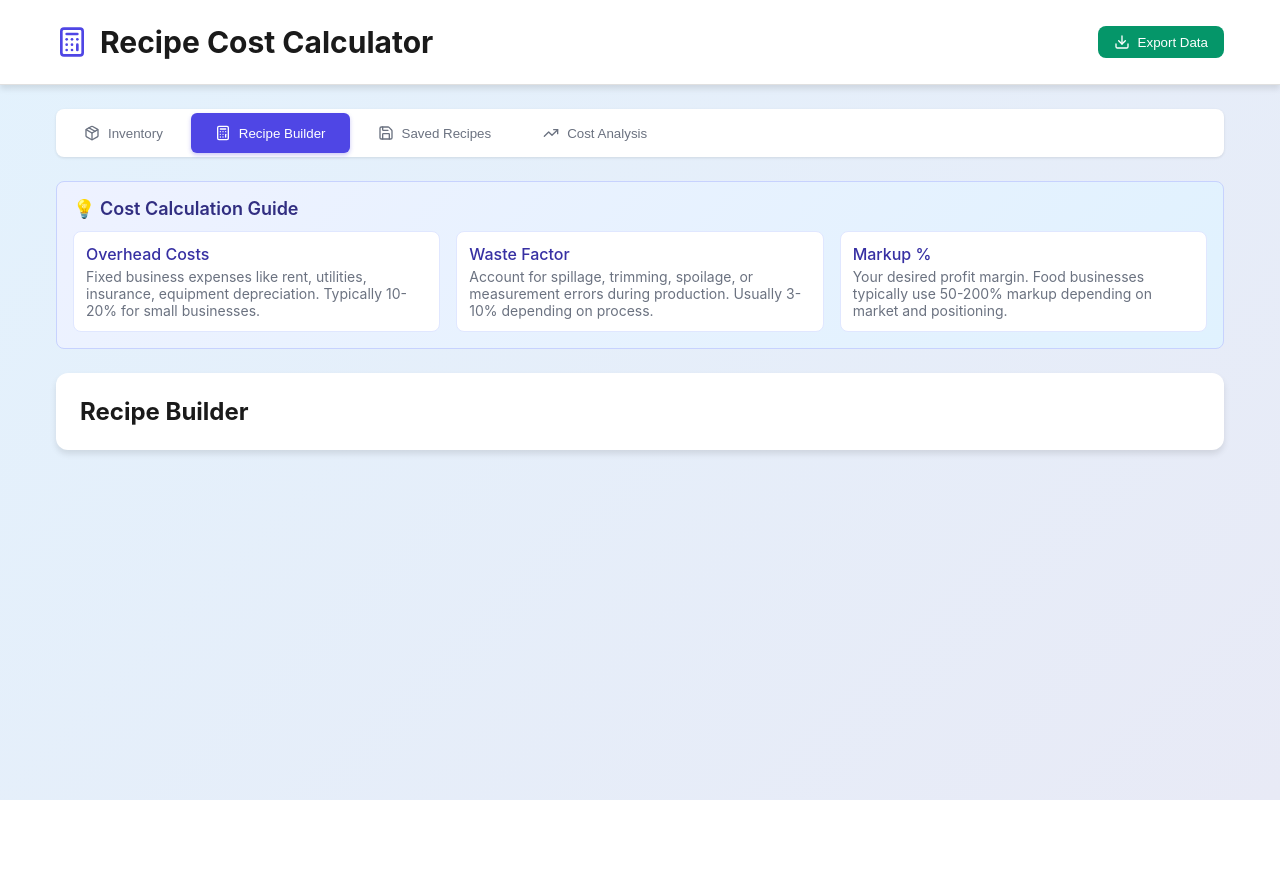
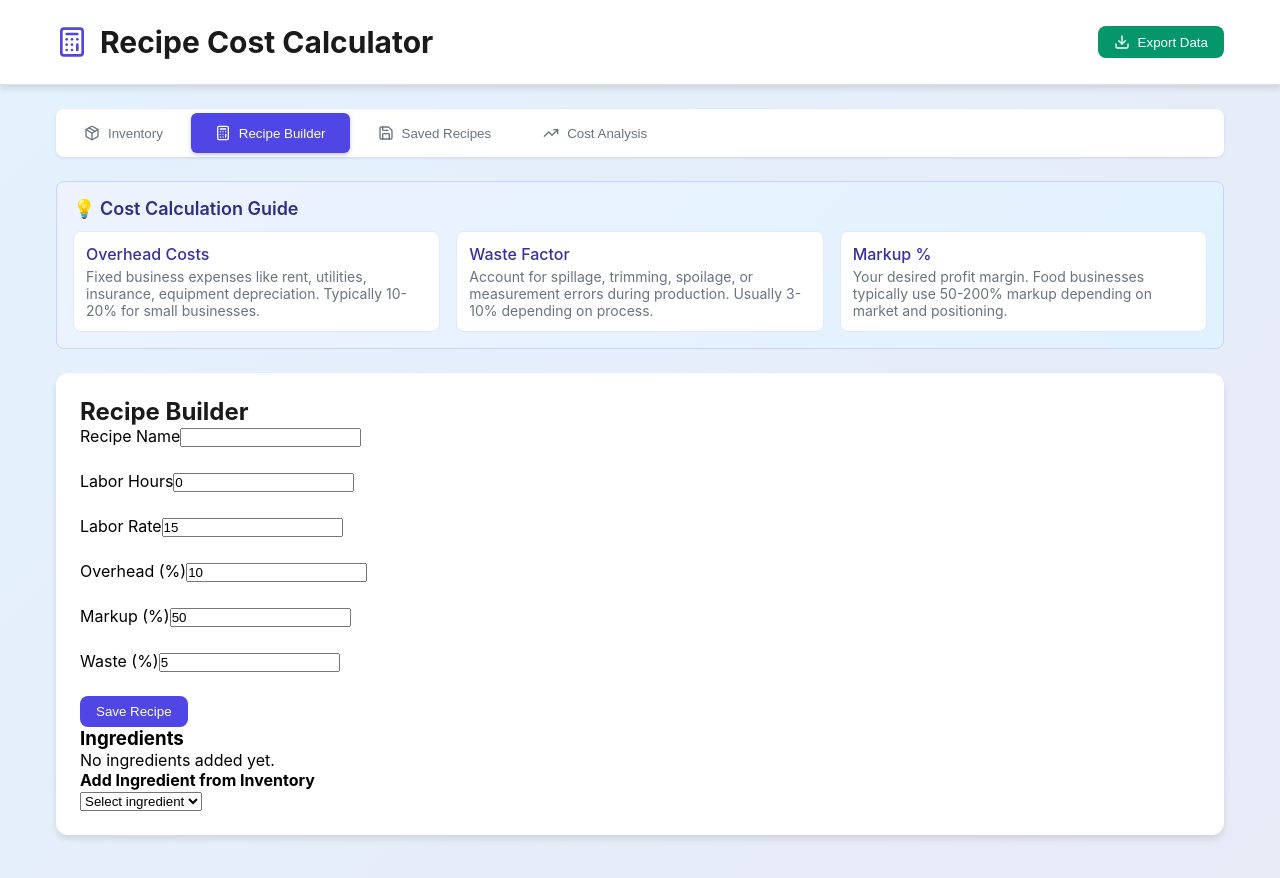
Before and after one commit to PityYouWeak/recipe-calculator, a React (Create React App) app: page / in a window 1280 px wide. Both pictures are taken after a click on the button "Recipe Builder". Shown: the top 878 px of the page. Before the commit the page ends 800 px from the top, so only its background shows below. Built offline with nearby package versions, Linux system fonts and the light colour scheme.

Commit message:
add logic on recipe builder and saved recipe

```diff
--- a/src/components/RecipeBuilder.js
+++ b/src/components/RecipeBuilder.js
@@ -1,13 +1,128 @@
+
 import React from 'react';
 import Recipe from '../models/Recipe';
 import Ingredient from '../models/Ingredient';
 
-const RecipeBuilder = ({ currentRecipe, setCurrentRecipe, inventory, addIngredientToRecipe, updateRecipeIngredient, removeRecipeIngredient, saveRecipe }) => {
+const RecipeBuilder = ({
+  currentRecipe,
+  setCurrentRecipe,
+  inventory,
+  addIngredientToRecipe,
+  updateRecipeIngredient,
+  removeRecipeIngredient,
+  saveRecipe
+}) => {
   return (
     <div className="card lg-col-span-2">
       <h2 className="card-title">Recipe Builder</h2>
-      {/* ...existing form and logic... */}
-      {/* You can move the form and ingredient logic from App.js here for OOP separation */}
+      <form
+        onSubmit={e => {
+          e.preventDefault();
+          saveRecipe();
+        }}
+        className="recipe-form"
+      >
+        <div className="form-group">
+          <label>Recipe Name</label>
+          <input
+            type="text"
+            value={currentRecipe.name}
+            onChange={e => setCurrentRecipe(new Recipe({ ...currentRecipe, name: e.target.value }))}
+            required
+          />
+        </div>
+        <div className="form-group">
+          <label>Labor Hours</label>
+          <input
+            type="number"
+            value={currentRecipe.laborHours}
+            min="0"
+            step="0.1"
+            onChange={e => setCurrentRecipe(new Recipe({ ...currentRecipe, laborHours: parseFloat(e.target.value) || 0 }))}
+          />
+        </div>
+        <div className="form-group">
+          <label>Labor Rate</label>
+          <input
+            type="number"
+            value={currentRecipe.laborRate}
+            min="0"
+            step="0.01"
+            onChange={e => setCurrentRecipe(new Recipe({ ...currentRecipe, laborRate: parseFloat(e.target.value) || 0 }))}
+          />
+        </div>
+        <div className="form-group">
+          <label>Overhead (%)</label>
+          <input
+            type="number"
+            value={currentRecipe.overheadPercent}
+            min="0"
+            step="0.01"
+            onChange={e => setCurrentRecipe(new Recipe({ ...currentRecipe, overheadPercent: parseFloat(e.target.value) || 0 }))}
+          />
+        </div>
+        <div className="form-group">
+          <label>Markup (%)</label>
+          <input
+            type="number"
+            value={currentRecipe.markupPercent}
+            min="0"
+            step="0.01"
+            onChange={e => setCurrentRecipe(new Recipe({ ...currentRecipe, markupPercent: parseFloat(e.target.value) || 0 }))}
+          />
+        </div>
+        <div className="form-group">
+          <label>Waste (%)</label>
+          <input
+            type="number"
+            value={currentRecipe.wastePercent}
+            min="0"
+            step="0.01"
+            onChange={e => setCurrentRecipe(new Recipe({ ...currentRecipe, wastePercent: parseFloat(e.target.value) || 0 }))}
+          />
+        </div>
+        <button type="submit" className="btn btn-primary">Save Recipe</button>
+      </form>
+
+      <div className="ingredients-section">
+        <h3>Ingredients</h3>
+        <div className="ingredient-list">
+          {currentRecipe.ingredients.length === 0 && <div>No ingredients added yet.</div>}
+          {currentRecipe.ingredients.map(ingredient => (
+            <div key={ingredient.id} className="ingredient-row">
+              <span>{ingredient.name}</span>
+              <input
+                type="number"
+                value={ingredient.quantity}
+                min="0"
+                step="0.01"
+                onChange={e => updateRecipeIngredient(ingredient.id, 'quantity', e.target.value)}
+              />
+              <span>{ingredient.unit}</span>
+              <button type="button" className="btn btn-danger" onClick={() => removeRecipeIngredient(ingredient.id)}>
+                Remove
+              </button>
+            </div>
+          ))}
+        </div>
+        <div className="add-ingredient-section">
+          <h4>Add Ingredient from Inventory</h4>
+          <select
+            onChange={e => {
+              const itemId = parseInt(e.target.value);
+              const item = inventory.find(i => i.id === itemId);
+              if (item) addIngredientToRecipe(item);
+              e.target.value = '';
+            }}
+            defaultValue=""
+          >
+            <option value="" disabled>Select ingredient</option>
+            {inventory.map(item => (
+              <option key={item.id} value={item.id}>{item.name}</option>
+            ))}
+          </select>
+        </div>
+      </div>
     </div>
   );
 };
--- a/src/components/SavedRecipes.js
+++ b/src/components/SavedRecipes.js
@@ -1,3 +1,4 @@
+
 import React from 'react';
 import Recipe from '../models/Recipe';
 
@@ -5,8 +6,23 @@ const SavedRecipes = ({ recipes, loadRecipe, deleteRecipe }) => {
   return (
     <div className="card">
       <h2 className="card-title">Saved Recipes</h2>
-      {/* ...existing saved recipes logic... */}
-      {/* Move the saved recipes rendering from App.js here for OOP separation */}
+      {recipes.length === 0 ? (
+        <div>No recipes saved yet.</div>
+      ) : (
+        <ul className="saved-recipes-list">
+          {recipes.map(recipe => (
+            <li key={recipe.id} className="saved-recipe-row">
+              <span>{recipe.name}</span>
+              <button className="btn btn-info" onClick={() => loadRecipe(recipe)}>
+                Load
+              </button>
+              <button className="btn btn-danger" onClick={() => deleteRecipe(recipe.id)}>
+                Delete
+              </button>
+            </li>
+          ))}
+        </ul>
+      )}
     </div>
   );
 };
```
